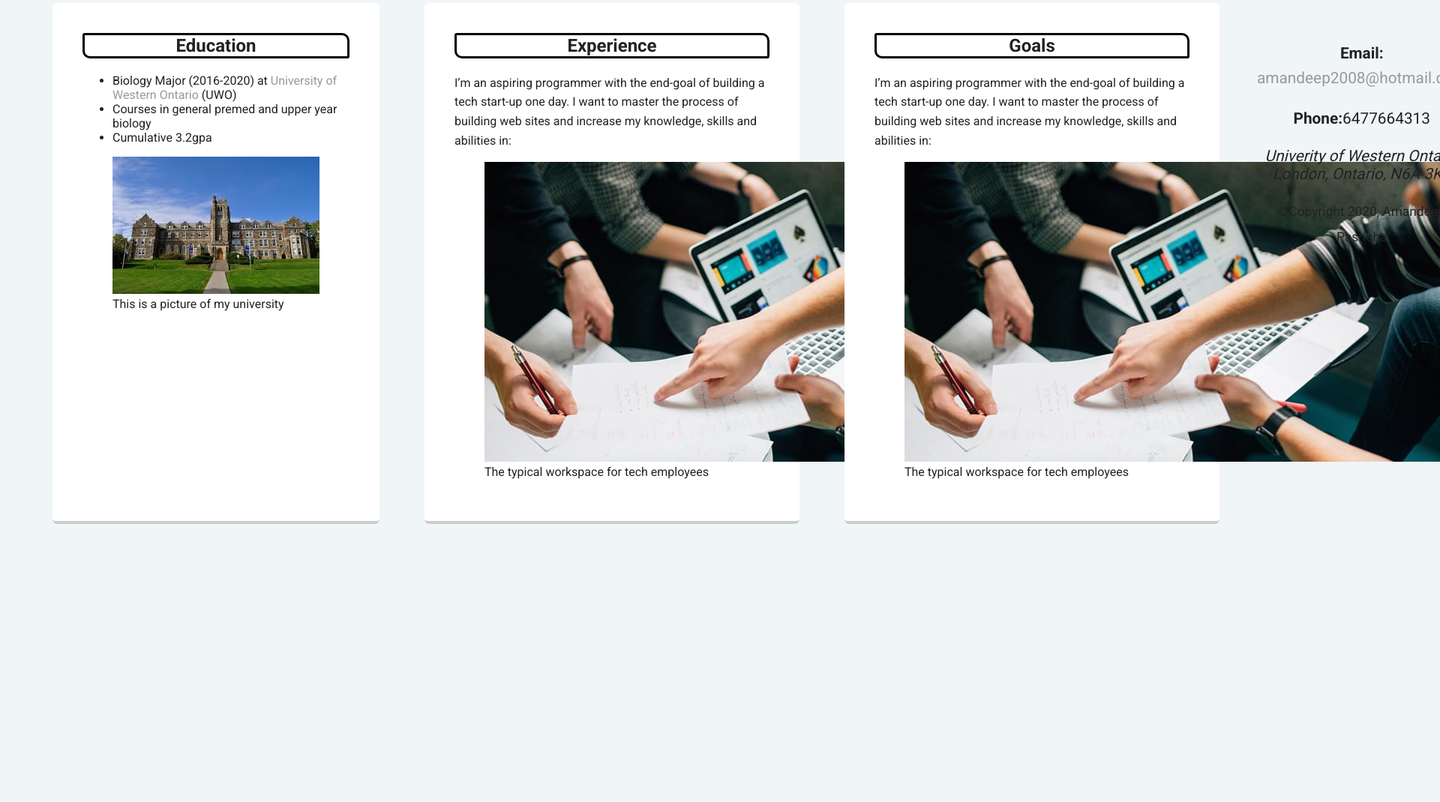
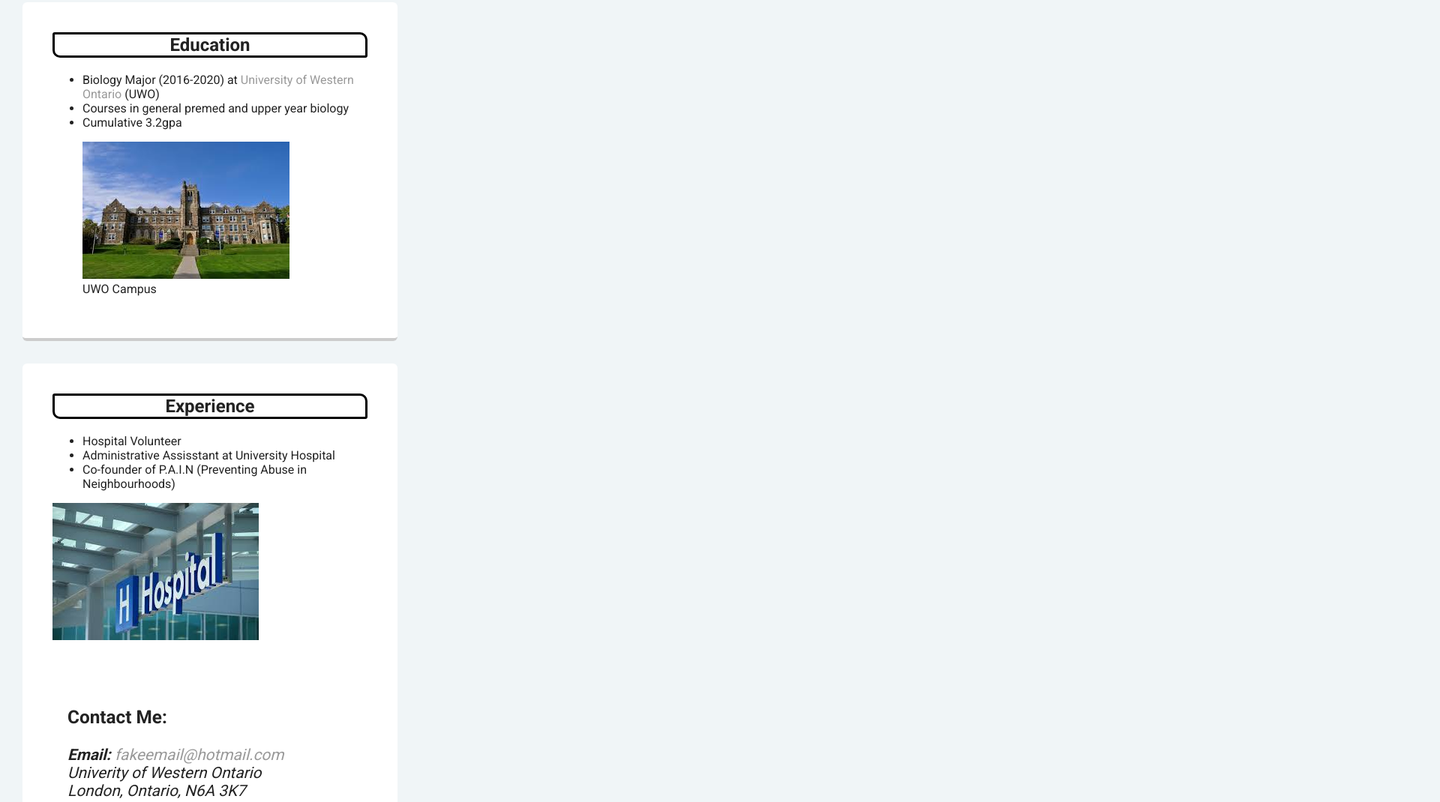
Before and after one commit to apasric4/FEWD-project-1, a plain HTML site: page experience.html in a window 1280 px wide. Shown: the part 516-1586 px from the top of the page at 75% size, 1920 px wide, since content can reach past the window. Before the commit the page ends 1245 px from the top, so only its background shows below. Drawn offline with Linux system fonts and the light colour scheme; a web font is replaced by a local one.

Commit message:
More changes

```diff
--- a/experience.html
+++ b/experience.html
@@ -2,7 +2,7 @@
 <html lang="en">
 <head>
   <meta charset="utf-8">
-  <title>Amandeep Pasricha's Profile</title>
+  <title>Amandeep Pasricha's Expierence</title>
   <meta name="viewport" content="width=device-width, initial-scale=1.0">
   <link rel="stylesheet" href="css/styles.css">
   <link href="https://fonts.googleapis.com/css?family=Muli%7CRoboto:400,300,500,700,900" rel="stylesheet"></head>
@@ -19,7 +19,7 @@
     <img src="images/profile-picture.jpg" alt="Drawing of Amandeep Pasricha" class="profile-image">
     <h1 class="tag name">Experience</h1>
   </header>
-    <main class="flex">
+    main class="flex">
       <div class="card">
         <h2 class="card-title">Education</h2>
         <ul>
@@ -29,36 +29,29 @@
         </ul>
         <figure>
           <img src="images/western-university.jpg" alt="UWO">
-            <figcaption>This is a picture of my university</figcaption>
+          <figcaption>UWO Campus</figcaption>
         </figure>
       </div>
 
       <div class="card">
         <h2 class="card-title">Experience</h2>
-            <p>I’m an aspiring programmer with the end-goal of building a tech start-up one day. I want to master the process of building web sites and increase my knowledge, skills and abilities in:</p>
-            <figure>
-              <img src="images/tech-startup.jpg" alt="tech workers">
-              <figcaption>The typical workspace for tech employees</figcaption>
-            </figure>
-          </div>
-
-        <div class="card">
-            <h2 class="card-title">Goals</h2>
-            <p>I’m an aspiring programmer with the end-goal of building a tech start-up one day. I want to master the process of building web sites and increase my knowledge, skills and abilities in:</p>
-            <figure>
-              <img src="images/tech-startup.jpg" alt="tech workers">
-              <figcaption>The typical workspace for tech employees</figcaption>
-            </figure>
-          </div>
-  </body>
-</html>
+        <ul>
+          <li>Hospital Volunteer</li>
+          <li>Administrative Assisstant at University Hospital</li>
+          <li>Co-founder of P.A.I.N (Preventing Abuse in Neighbourhoods)</li>
+        </ul>
+        <img src="images/hospital.jpg" alt="tech workers">
 
     <footer>
-  <p><strong>Email:</strong> <a href=mailto:"amandeep2008@hotmail.com?subject=About%20Your%20Project">amandeep2008@hotmail.com</a></p>
-  <p><strong>Phone:</strong>6477664313</p>
+    <h3>Contact Me:</h3>
       <address>
+        <strong>Email:</strong> <a href=mailto:"fakemail@hotmail.com?subject=About%20Your%20Project">fakeemail@hotmail.com</a><br>
         Univerity of Western Ontario<br>
         London, Ontario, N6A 3K7<br>
       </address>
       <p><small>&copy;Copyright 2020, Amandeep Pasricha</small></p>
     </footer>
+      </main>
+    </div>
+  </body>
+</html>
--- a/interests.html
+++ b/interests.html
@@ -1,3 +1,35 @@
+<!doctype html>
+<html lang="en">
+<head>
+  <meta charset="utf-8">
+  <title>Amandeep Pasricha's Interests</title>
+  <meta name="viewport" content="width=device-width, initial-scale=1.0">
+  <link rel="stylesheet" href="css/styles.css">
+  <link href="https://fonts.googleapis.com/css?family=Muli%7CRoboto:400,300,500,700,900" rel="stylesheet"></head>
+  <body>
+      <div class="main-nav">
+          <ul class="nav">
+            <li class="name">Amandeep Pasricha</li>
+            <li><a href="index.html">Home</a></li>
+            <li><a href="experience.html">Experience</a></li>
+            <li><a href="interests.html">Interests</a></li>
+          </ul>
+      </div>
+    <header>
+      <img src="images/profile-picture.jpg" alt="Drawing of Amandeep Pasricha" class="profile-image">
+      <h1 class="tag name">Interests</h1>
+    </header>
+    <main class="flex">
+        <div class="card">
+          <h2 class="card-title">Books</h2>
+          <p>I am a huge book-worm! Besides being a workaholic, my favourite pass time is simply reading. I like to read books on sprituality, psychology, and business.</p>
+          <figure>
+            <img src="images/spirtuality.jpg" alt="spirtuality">
+            <img src="images/psychology.jpg" alt="psychology">
+            <img src="images/business.jpeg" alt="business">
+            <figcaption>Spirtuality, psychology, business</figcaption>
+          </figure>
+          <p>In the future, I would like to read programming books on:</p>
           <ul class="skills">
             <li>HTML</li>
             <li>CSS</li>
@@ -5,11 +37,4 @@
             <li>Ruby</li>
             <li>Rails</li>
           </ul>
-  <p>I’d like to work for a web design firm helping clients create an impressive online presence.</p>
-
-
-<div class="card">
-        <h2 class="card-title">Hobbies</h2>
-        <p> My favourite hobby is reading. I love to read! I love to read books on business, psychology, and spirtuality.</p>
-
         </div>
```
Also changed, not shown: index.html (+1 -1 lines), images/business.jpeg (added), images/hospital.jpg (added), images/psychology.jpg (added), images/spirtuality.jpg (added). Lines whose indentation alone changed are shown as unchanged.
